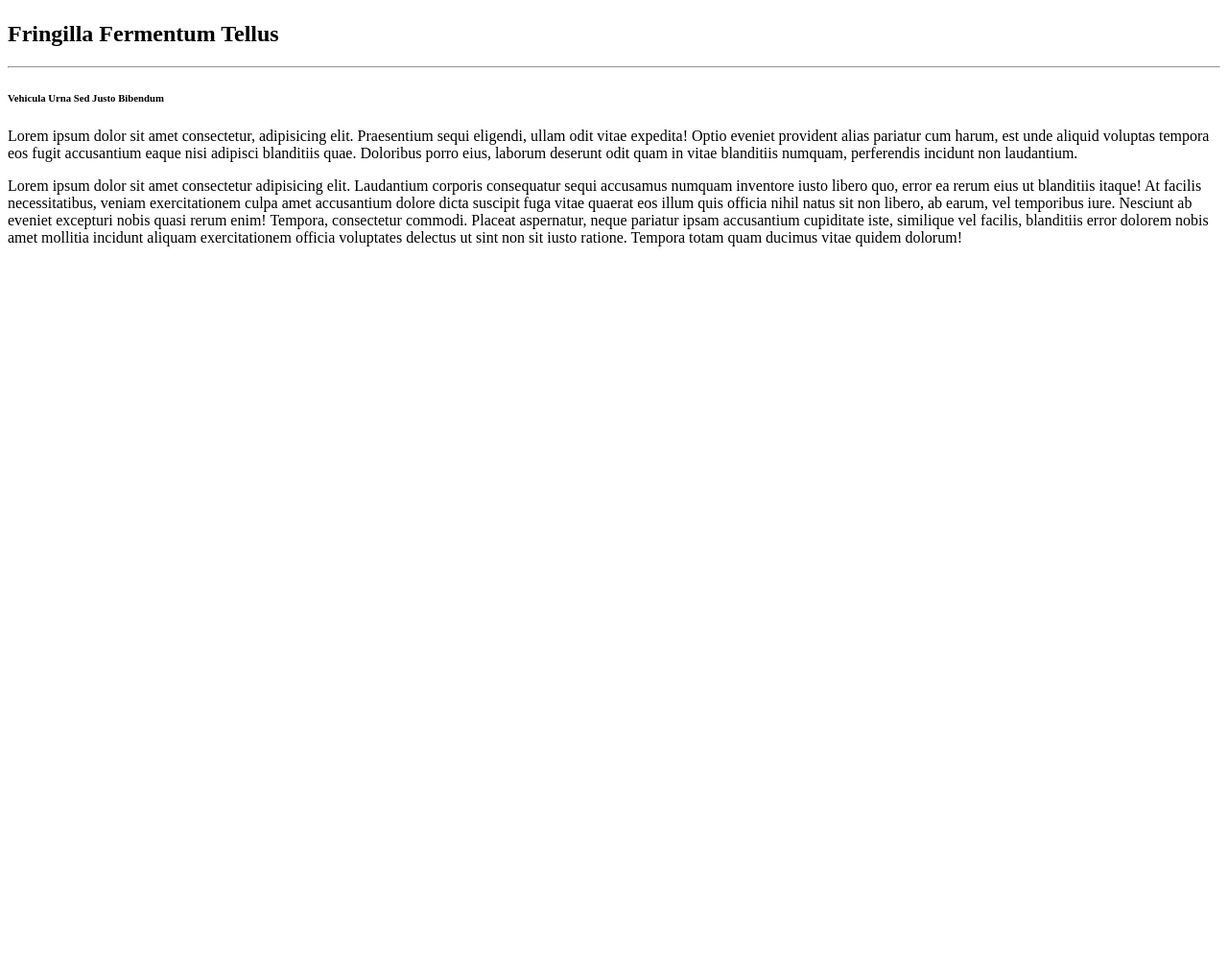
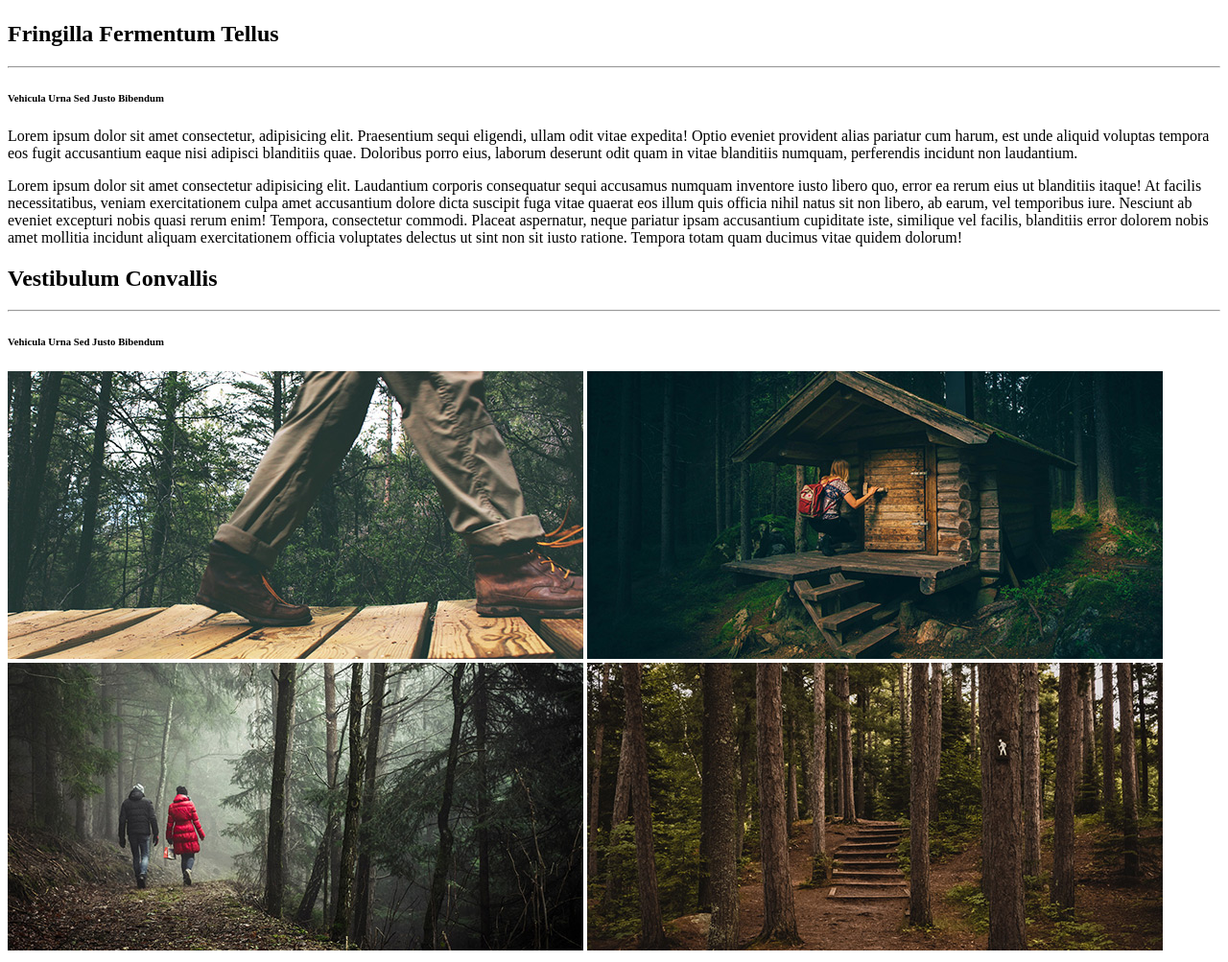
Before and after one commit to amanda-sail/sass-exercice3-caminar, a plain HTML site: page index.html in a window 1280 px wide. Shown: the part 715-1718 px from the top of the page at 96% size. Before the commit the page ends 988 px from the top, so only its background shows below. Drawn offline with Linux system fonts and the light colour scheme.

Commit message:
html section portfolio

```diff
--- a/index.html
+++ b/index.html
@@ -31,7 +31,19 @@
         <p>Lorem ipsum dolor sit amet consectetur adipisicing elit. Laudantium corporis consequatur sequi accusamus numquam inventore iusto libero quo, error ea rerum eius ut blanditiis itaque! At facilis necessitatibus, veniam exercitationem culpa amet accusantium dolore dicta suscipit fuga vitae quaerat eos illum quis officia nihil natus sit non libero, ab earum, vel temporibus iure. Nesciunt ab eveniet excepturi nobis quasi rerum enim! Tempora, consectetur commodi. Placeat aspernatur, neque pariatur ipsam accusantium cupiditate iste, similique vel facilis, blanditiis error dolorem nobis amet mollitia incidunt aliquam exercitationem officia voluptates delectus ut sint non sit iusto ratione. Tempora totam quam ducimus vitae quidem dolorum!</p>
     </article>
 
-
+    <section class="portfolio">
+        <div>
+            <h2>Vestibulum Convallis</h2>
+            <hr>
+            <h6>Vehicula Urna Sed Justo Bibendum</h6>
+        </div>
+        <div class="image-block">
+            <img src="./public/images/pic03.jpg" alt="">
+            <img src="./public/images/pic01.jpg" alt="">
+            <img src="./public/images/pic04.jpg" alt="">
+            <img src="./public/images/pic05.jpg" alt="">
+        </div>
+    </section>
 </body>
 
 </html>
```
